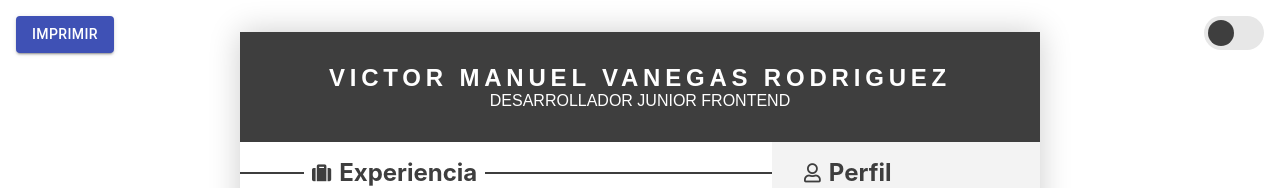
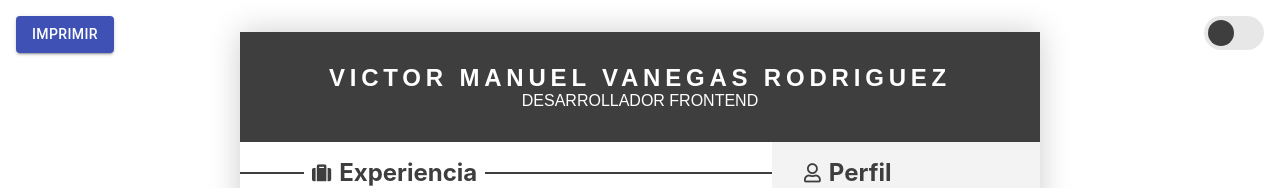
Before and after one commit to vmvanegas/curriculum-vitae, a React (Create React App) app: page / in a window 1280 px wide. Shown: the top 188 px of the page. Built offline with nearby package versions, Linux system fonts and the light colour scheme.

Commit message:
Update CurriculumVitae.js
Update developer title

```diff
--- a/src/pages/curriculum-vitae/CurriculumVitae.js
+++ b/src/pages/curriculum-vitae/CurriculumVitae.js
@@ -23,7 +23,7 @@ const CurriculumVitae = forwardRef(() => {
             {/* HEADER */}
             <Header
                 name="VICTOR MANUEL VANEGAS RODRIGUEZ"
-                degree="DESARROLLADOR JUNIOR FRONTEND"
+                degree="DESARROLLADOR FRONTEND"
             />
             {/* HEADER END*/}
             <main className="cv-body">
```
